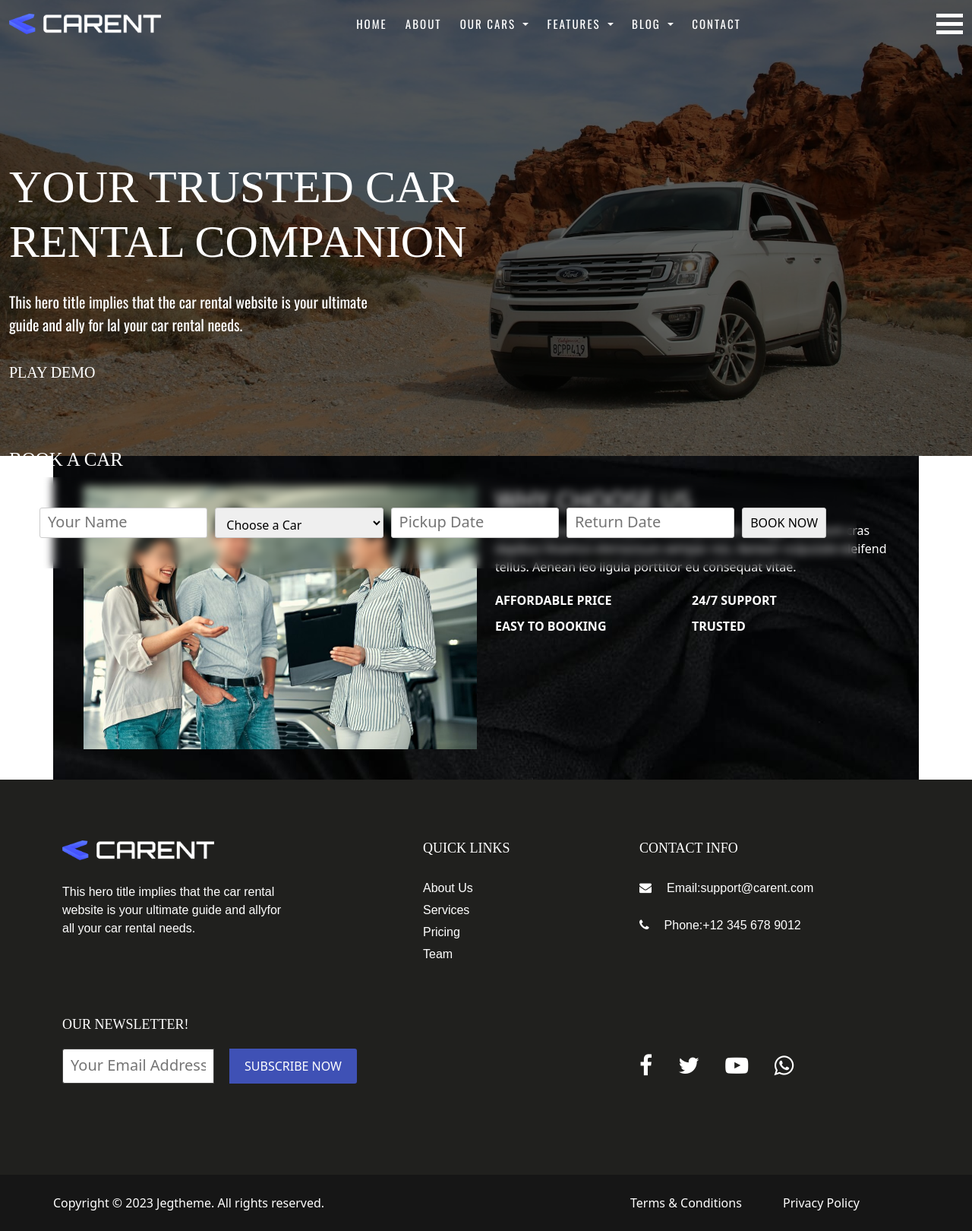
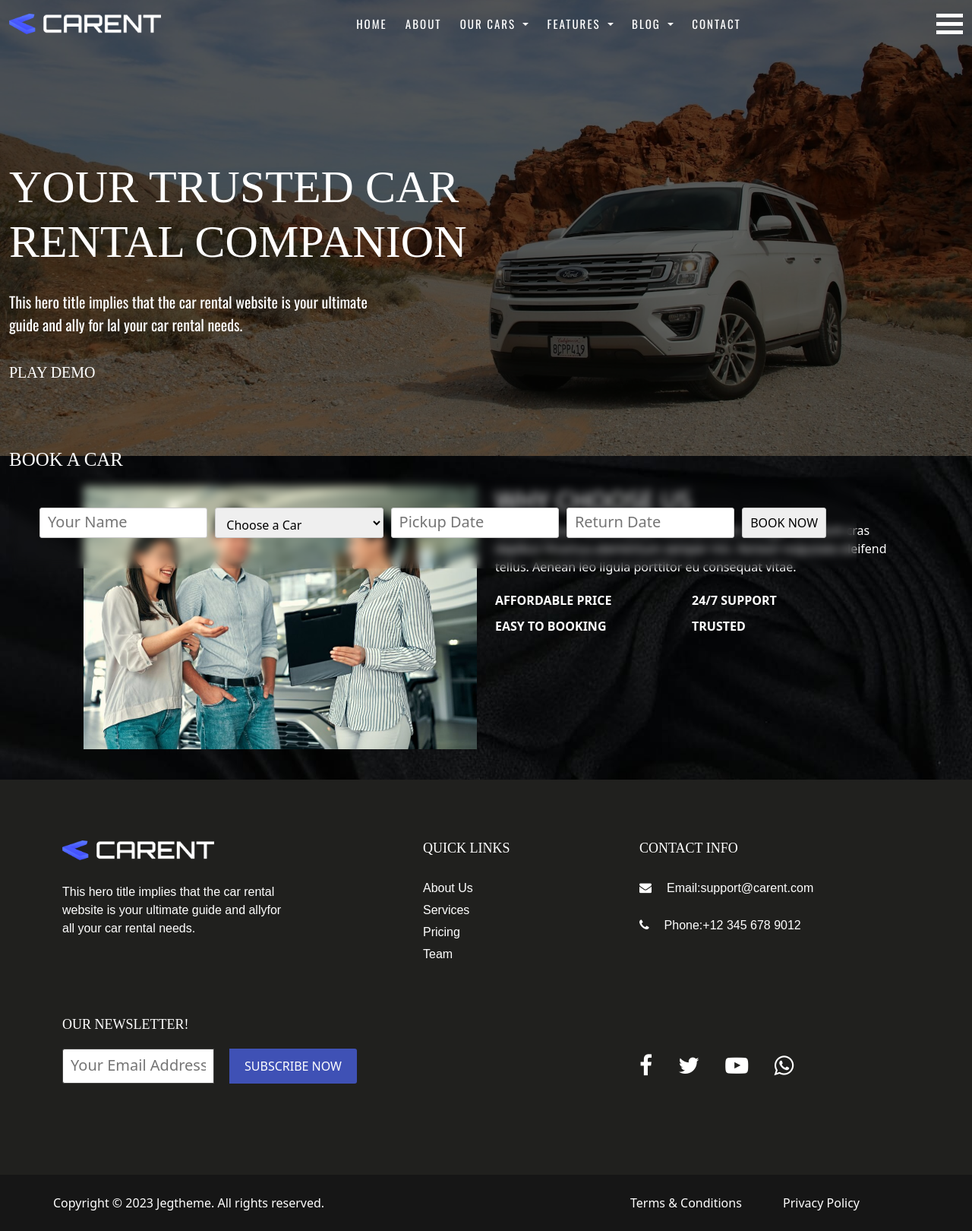
Before and after one commit to sdryasir/TCR, a Django app: page / in a window 1280 px wide. Shown: the whole page at 76% size. Run offline with Django 5.2, Linux system fonts and the light colour scheme; some libraries are stand-ins or nearby versions; some web fonts are replaced.

Commit message:
setting backgroung image

```diff
--- a/static/CSS/styleapp.css
+++ b/static/CSS/styleapp.css
@@ -757,8 +757,12 @@ a.footer-social-links{
 
 
 /* WHY CHOOSE US SECTION */
+.why-choose-us-background-image{
+  background-image: url('/static/images/backgroundimg.png');
+
+
+}
 .why-choose-us-container {
-  background-image: url('/static/images/backgroundimg.png');
   color: #fff;
   padding: 40px;
   width: 100%;
--- a/templates/index.html
+++ b/templates/index.html
@@ -43,8 +43,8 @@
     <div class="Driving-excellence-owl-carousel">
 
     </div><!-- /.Driving-excellence-owl-carousel -->
-
-    <div class="container why-choose-us-container">
+    <div class="why-choose-us-background-image">
+      <div class="container why-choose-us-container">
         <div class="row">
             <div class="col-6">
 
@@ -63,8 +63,8 @@
                 </div>
             </div>
         </div>
+      </div>
     </div>
-
 
 </main><!-- /.main-content -->
 
```
